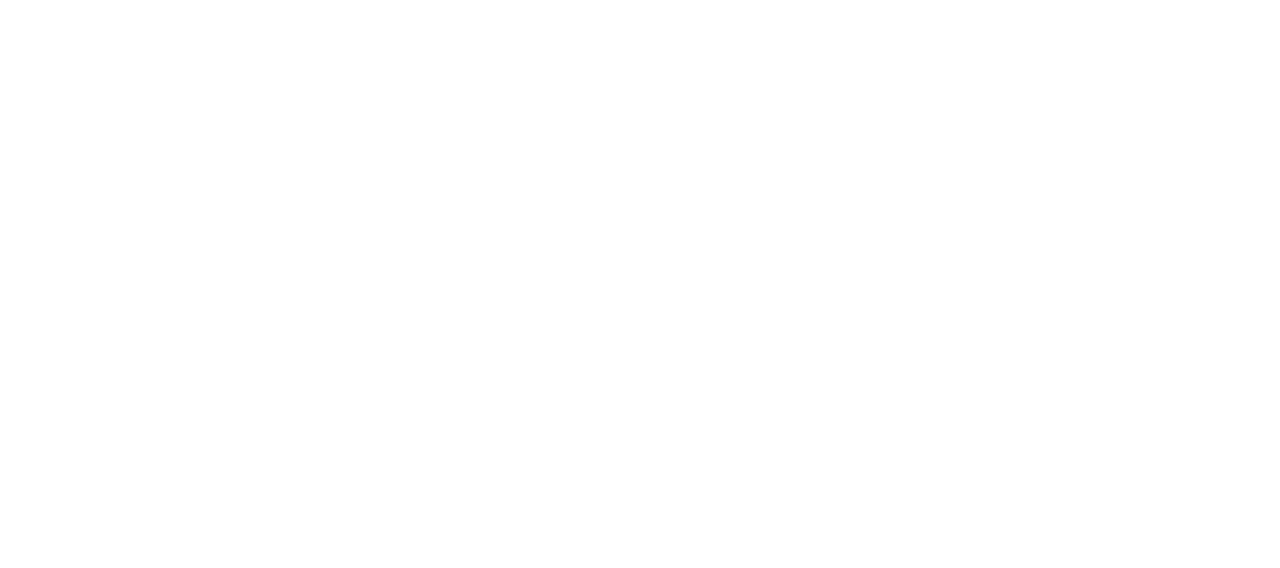
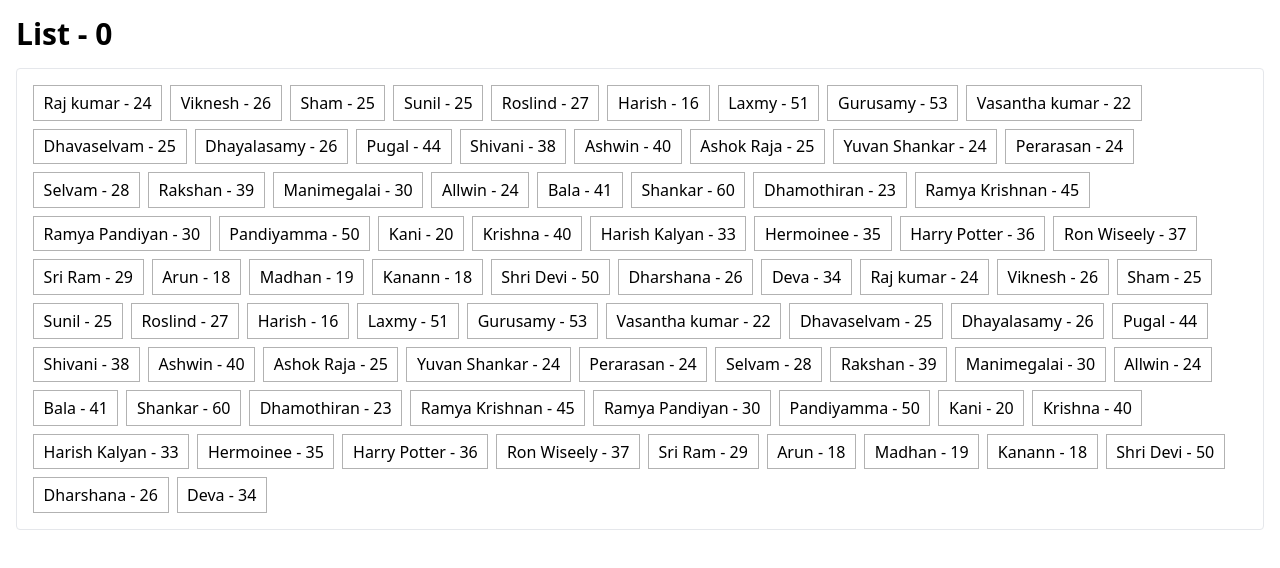
Before and after one commit to glRajkumar/d3, a React (Create React App) app: page /example0 in a window 1280 px wide. Before the commit this address had no page. Shown: the top 568 px of the page. Built offline with nearby package versions, Linux system fonts and the light colour scheme.

Commit message:
example0 started

```diff
--- a/src/App.js
+++ b/src/App.js
@@ -1,4 +1,5 @@
 import { Routes, Route } from 'react-router-dom';
+import Example0 from './comp/Example0';
 import Example1 from './comp/Example1';
 import Home from './comp/Home';
 
@@ -6,6 +7,7 @@ function App() {
   return (
     <Routes>
       <Route path='/' element={<Home />} />
+      <Route path='/example0' element={<Example0 />} />
       <Route path='/example1' element={<Example1 />} />
     </Routes>
   );
--- /dev/null
+++ b/src/comp/Example0/List0.js
@@ -0,0 +1,29 @@
+import { useEffect } from 'react';
+import * as d3 from 'd3';
+
+import people from '../../dataStore/people';
+
+function List0() {
+  useEffect(() => {
+    const container = d3.select("#example0-list0")
+
+    people.forEach(p => {
+      container
+        .append("p")
+        .text(`${p.name} - ${p.age}`)
+        .style("padding", ".3rem .6rem")
+        .style("border", "1px solid rgba(0,0,0,.3)")
+    })
+  }, [])
+
+  return (
+    <div>
+      <h1 className='text-3xl font-semibold mb-4'>List - 0</h1>
+
+      <div id='example0-list0' className='flex flex-wrap gap-2 p-4 border rounded'>
+      </div>
+    </div>
+  )
+}
+
+export default List0
--- /dev/null
+++ b/src/comp/Example0/index.js
@@ -0,0 +1,11 @@
+import List0 from "./List0";
+
+function Example0() {
+  return (
+    <div className='p-4'>
+      <List0 />
+    </div>
+  )
+}
+
+export default Example0
--- /dev/null
+++ b/src/dataStore/people.js
@@ -0,0 +1,204 @@
+const person = [
+  {
+    name: "Raj kumar",
+    age: 24,
+    favCharacter: ["Scarlet Witch", "Doctor Strange"]
+  },
+  {
+    name: "Viknesh",
+    age: 26,
+    favCharacter: ["Captain America", "Iron Man"]
+  },
+  {
+    name: "Sham",
+    age: 25,
+    favCharacter: ["Spider Man", "Doctor Strange"]
+  },
+  {
+    name: "Sunil",
+    age: 25,
+    favCharacter: ["Spider Man", "Thor", "Hulk"]
+  },
+  {
+    name: "Roslind",
+    age: 27,
+    favCharacter: ["Captain America", "Doctor Strange"]
+  },
+  {
+    name: "Harish",
+    age: 16,
+    favCharacter: ["Iron Man", "Hulk"]
+  },
+  {
+    name: "Laxmy",
+    age: 51,
+    favCharacter: ["Black widow", "Black Panther"]
+  },
+  {
+    name: "Gurusamy",
+    age: 53,
+    favCharacter: ["Black widow", "Black Panther", "Hulk"]
+  },
+  {
+    name: "Vasantha kumar",
+    age: 22,
+    favCharacter: ["Iron Man", "Doctor Strange"]
+  },
+  {
+    name: "Dhavaselvam",
+    age: 25,
+    favCharacter: ["Spider Man", "Ant Man"]
+  },
+  {
+    name: "Dhayalasamy",
+    age: 26,
+    favCharacter: ["Spider Man", "Ant Man", "Iron Man"]
+  },
+  {
+    name: "Pugal",
+    age: 44,
+    favCharacter: ["Captain America", "Doctor Strange", "Black Panther"]
+  },
+  {
+    name: "Shivani",
+    age: 38,
+    favCharacter: ["Captain Marvel", "Star Lord"]
+  },
+  {
+    name: "Ashwin",
+    age: 40,
+    favCharacter: ["Captain Marvel", "Star Lord", "Black Panther"]
+  },
+  {
+    name: "Ashok Raja",
+    age: 25,
+    favCharacter: ["Gamora", "Scarlet Witch", "Black widow"]
+  },
+  {
+    name: "Yuvan Shankar",
+    age: 24,
+    favCharacter: ["Gamora", "Star Lord", "Hulk"]
+  },
+  {
+    name: "Perarasan",
+    age: 24,
+    favCharacter: ["Gamora", "Scarlet Witch", "Black widow"]
+  },
+  {
+    name: "Selvam",
+    age: 28,
+    favCharacter: ["Iron Man", "Doctor Strange", "Black widow"]
+  },
+  {
+    name: "Rakshan",
+    age: 39,
+    favCharacter: ["Captain America", "Doctor Strange", "Iron Man"]
+  },
+  {
+    name: "Manimegalai",
+    age: 30,
+    favCharacter: ["Ant Man", "Captain Marvel"]
+  },
+  {
+    name: "Allwin",
+    age: 24,
+    favCharacter: ["Iron Man", "Doctor Strange", "Captain America"]
+  },
+  {
+    name: "Bala",
+    age: 41,
+    favCharacter: ["Ant Man", "Iron Man", "Hulk"]
+  },
+  {
+    name: "Shankar",
+    age: 60,
+    favCharacter: ["Captain America", "Doctor Strange", "Ant Man"]
+  },
+  {
+    name: "Dhamothiran",
+    age: 23,
+    favCharacter: ["Captain America", "Doctor Strange", "Ant Man"]
+  },
+  {
+    name: "Ramya Krishnan",
+    age: 45,
+    favCharacter: ["Ant Man", "Captain Marvel"]
+  },
+  {
+    name: "Ramya Pandiyan",
+    age: 30,
+    favCharacter: ["Black widow", "Black Panther", "Captain Marvel", "Star Lord"]
+  },
+  {
+    name: "Pandiyamma",
+    age: 50,
+    favCharacter: ["Spider Man", "Thor", "Gamora"]
+  },
+  {
+    name: "Kani",
+    age: 20,
+    favCharacter: ["Spider Man", "Thor", "Hulk", "Star Lord"]
+  },
+  {
+    name: "Krishna",
+    age: 40,
+    favCharacter: ["Thor", "Iron Man", "Captain America"]
+  },
+  {
+    name: "Harish Kalyan",
+    age: 33,
+    favCharacter: ["Black widow", "Black Panther", "Spider Man", "Thor"]
+  },
+  {
+    name: "Hermoinee",
+    age: 35,
+    favCharacter: ["Hulk", "Scarlet Witch", "Thor", "Gamora"]
+  },
+  {
+    name: "Harry Potter",
+    age: 36,
+    favCharacter: ["Black widow", "Gamora"]
+  },
+  {
+    name: "Ron Wiseely",
+    age: 37,
+    favCharacter: ["Black Panther", "Star Lord"]
+  },
+  {
+    name: "Sri Ram",
+    age: 29,
+    favCharacter: ["Black widow", "Black Panther"]
+  },
+  {
+    name: "Arun",
+    age: 18,
+    favCharacter: ["Scarlet Witch", "Black widow", "Black Panther"]
+  },
+  {
+    name: "Madhan",
+    age: 19,
+    favCharacter: ["Black Panther", "Gamora"]
+  },
+  {
+    name: "Kanann",
+    age: 18,
+    favCharacter: ["Ant Man", "Star Lord"]
+  },
+  {
+    name: "Shri Devi",
+    age: 50,
+    favCharacter: ["Scarlet Witch", "Thor", "Captain Marvel"]
+  },
+  {
+    name: "Dharshana",
+    age: 26,
+    favCharacter: ["Ant Man", "Gamora", "Star Lord"]
+  },
+  {
+    name: "Deva",
+    age: 34,
+    favCharacter: ["Scarlet Witch", "Thor", "Captain Marvel"]
+  },
+]
+
+export default person
```
